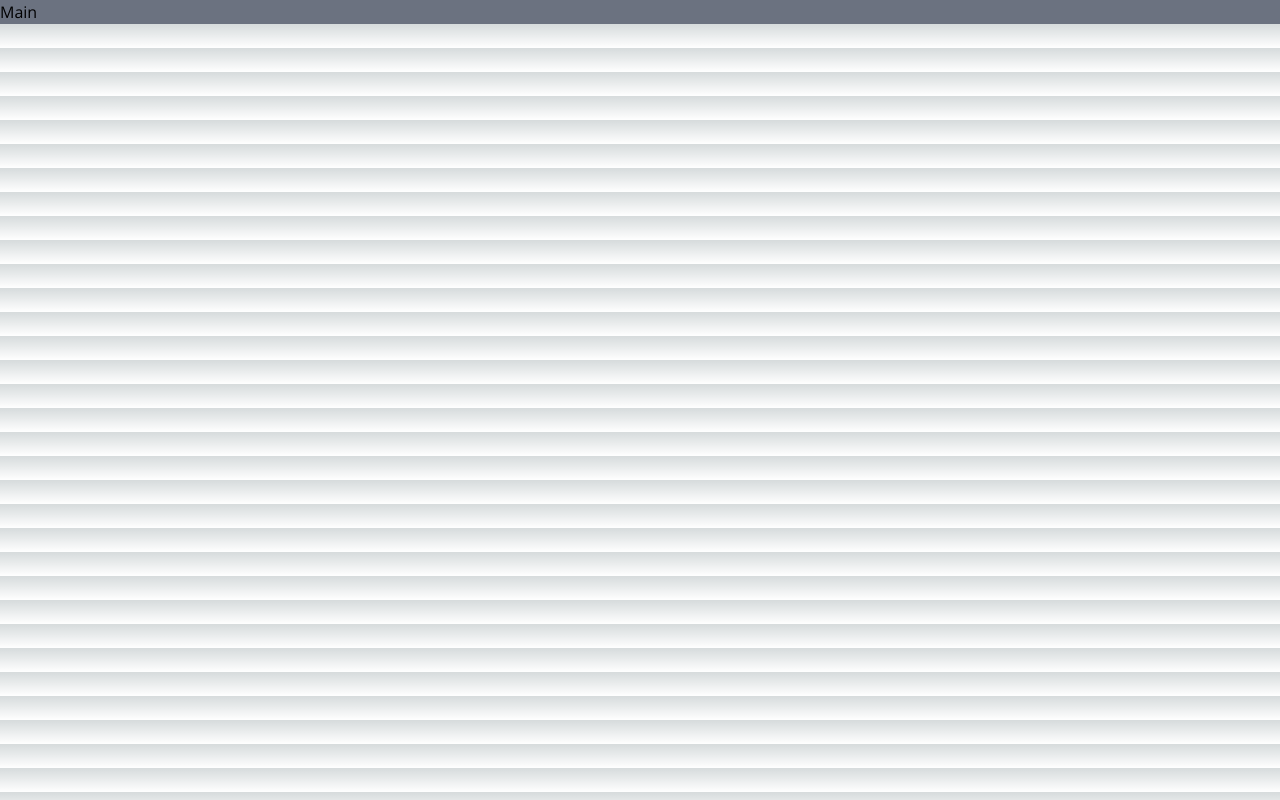
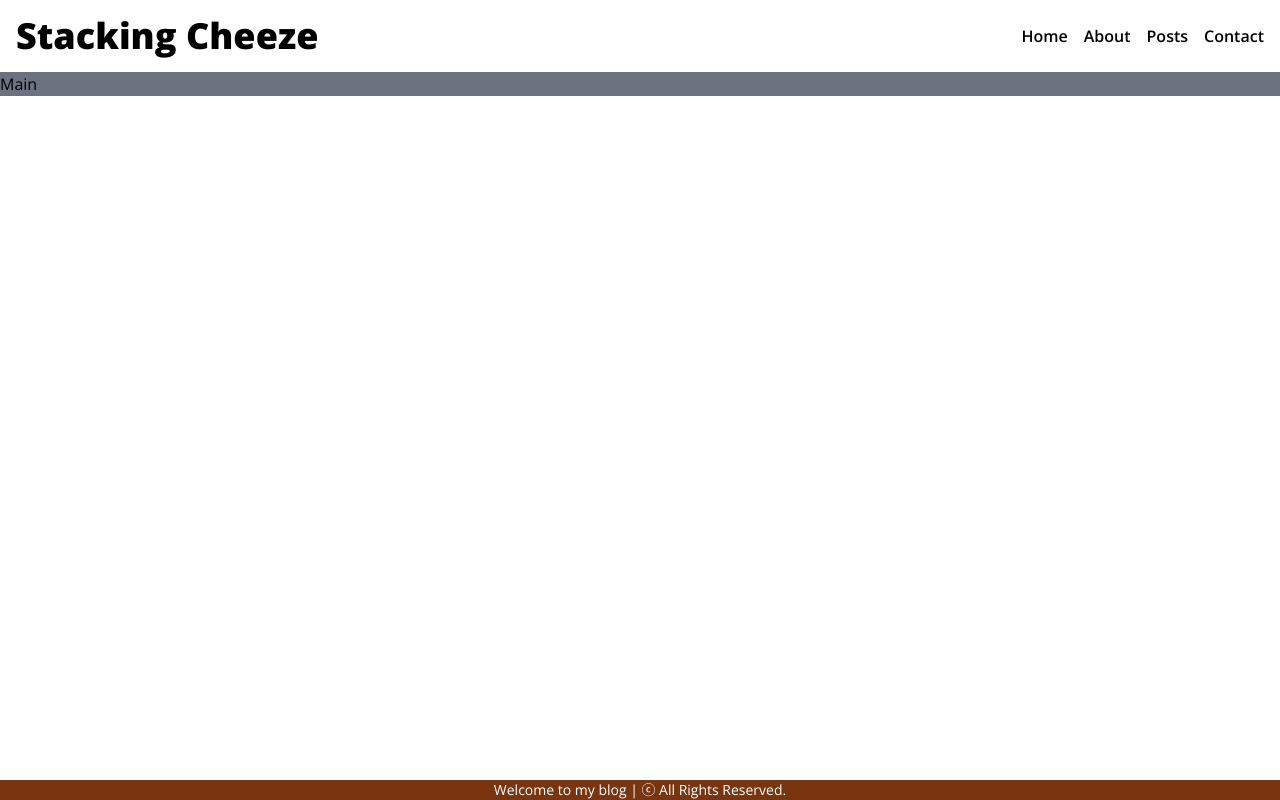
Before and after one commit to Cheeze-Man/cheeze-log-nextjs, a Next.js app: page / in a window 1280 px wide. Built offline with nearby package versions, Linux system fonts and the light colour scheme.

Commit message:
Add: Header, Footer 추가+스타일링

```diff
--- /dev/null
+++ b/src/app/about/page.tsx
@@ -0,0 +1,3 @@
+export default function aboutPage() {
+  return <div>어바웃페이지</div>;
+}
--- /dev/null
+++ b/src/app/contact/page.tsx
@@ -0,0 +1,3 @@
+export default function ContactPage() {
+  return <div>컨택페이지</div>;
+}
--- a/src/app/globals.css
+++ b/src/app/globals.css
@@ -2,32 +2,8 @@
 @tailwind components;
 @tailwind utilities;
 
-:root {
-  --foreground-rgb: 0, 0, 0;
-  --background-start-rgb: 214, 219, 220;
-  --background-end-rgb: 255, 255, 255;
+html,
+body {
+  height: 100vh;
+  overflow-y: auto;
 }
-
-@media (prefers-color-scheme: dark) {
-  :root {
-    --foreground-rgb: 255, 255, 255;
-    --background-start-rgb: 0, 0, 0;
-    --background-end-rgb: 0, 0, 0;
-  }
-}
-
-body {
-  color: rgb(var(--foreground-rgb));
-  background: linear-gradient(
-      to bottom,
-      transparent,
-      rgb(var(--background-end-rgb))
-    )
-    rgb(var(--background-start-rgb));
-}
-
-@layer utilities {
-  .text-balance {
-    text-wrap: balance;
-  }
-}
--- a/src/app/layout.tsx
+++ b/src/app/layout.tsx
@@ -1,6 +1,8 @@
 import type { Metadata } from "next";
 import { Open_Sans } from "next/font/google";
 import "./globals.css";
+import Header from "@/components/Header";
+import Footer from "@/components/Footer";
 
 const sans = Open_Sans({ subsets: ["latin"] });
 
@@ -16,7 +18,11 @@ export default function RootLayout({
 }>) {
   return (
     <html lang="ko" className={sans.className}>
-      <body>{children}</body>
+      <body className="flex flex-col w-full max-w-screen-2xl mx-auto">
+        <Header />
+        <main className="grow">{children}</main>
+        <Footer />
+      </body>
     </html>
   );
 }
--- a/src/app/page.tsx
+++ b/src/app/page.tsx
@@ -1,5 +1,5 @@
 import Image from "next/image";
 
 export default function Home() {
-  return <main className="bg-gray-500">Main</main>;
+  return <section className="bg-gray-500">Main</section>;
 }
--- /dev/null
+++ b/src/app/posts/page.tsx
@@ -0,0 +1,3 @@
+export default function PostsPage() {
+  return <div>포스트페이지</div>;
+}
--- /dev/null
+++ b/src/components/Footer.tsx
@@ -0,0 +1,7 @@
+export default function Footer() {
+  return (
+    <p className="bg-amber-900 text-white text-sm text-center">
+      {"Welcome to my blog | ⓒ All Rights Reserved."}
+    </p>
+  );
+}
--- /dev/null
+++ b/src/components/Header.tsx
@@ -0,0 +1,17 @@
+import Link from "next/link";
+
+export default function Header() {
+  return (
+    <header className="flex justify-between item-center p-4">
+      <Link href="/">
+        <h1 className="text-4xl font-extrabold">{"Stacking Cheeze"}</h1>
+      </Link>
+      <nav className="flex gap-4 items-center font-semibold">
+        <Link href="/">Home</Link>
+        <Link href="/about">About</Link>
+        <Link href="/posts">Posts</Link>
+        <Link href="/contact">Contact</Link>
+      </nav>
+    </header>
+  );
+}
```
